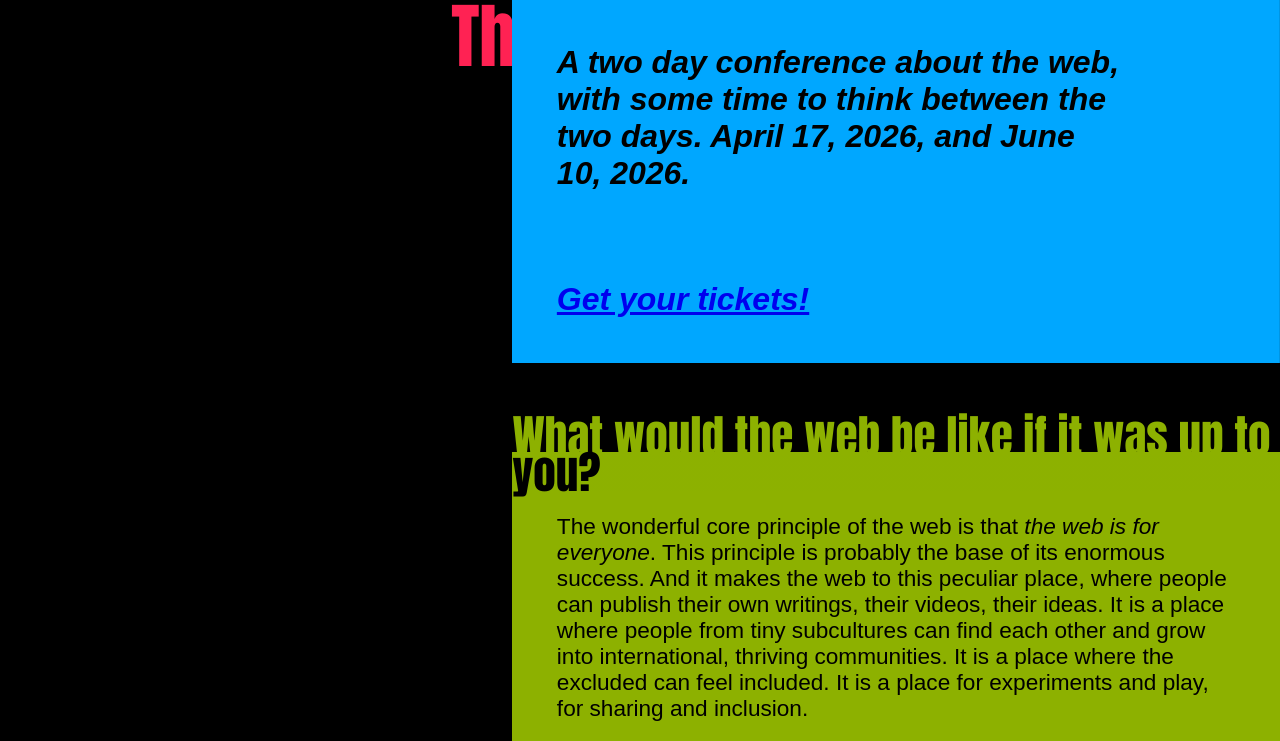
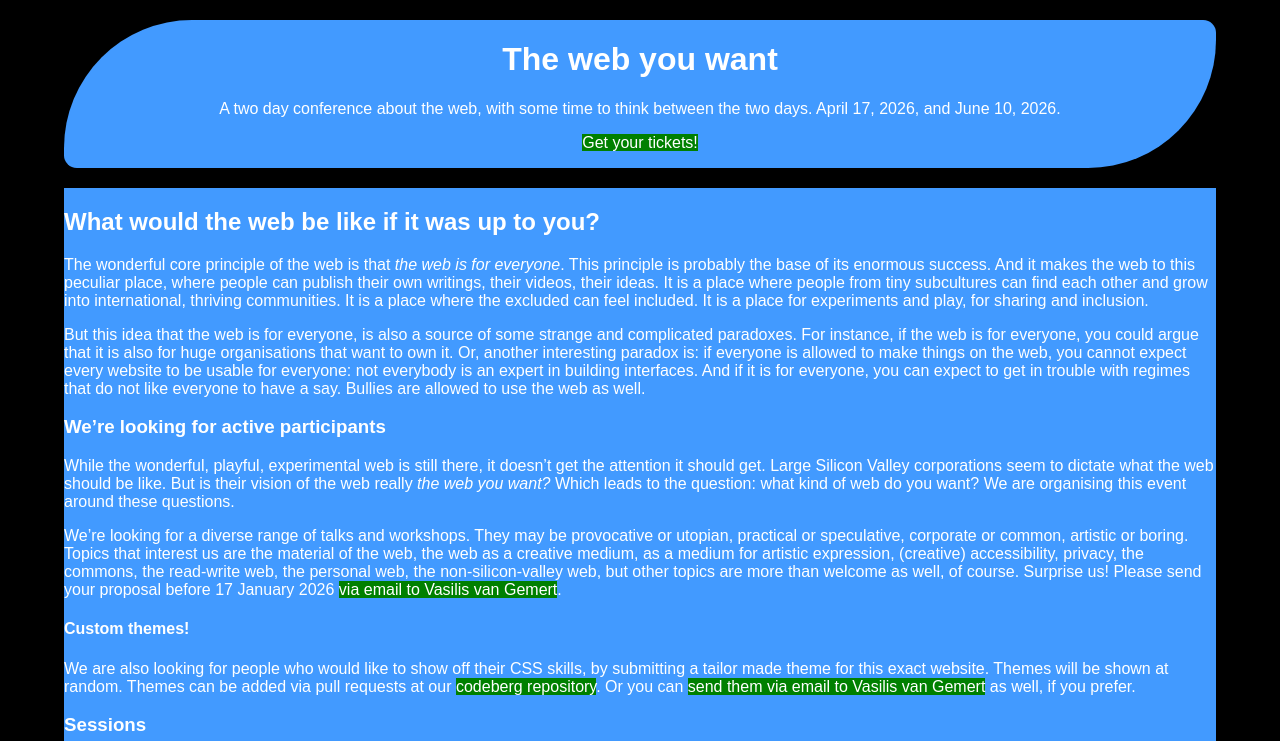
Before and after one commit to gijscreator/The-web-we-want, a plain HTML site: page index.html in a window 1280 px wide. Shown: the top 741 px of the page. Drawn offline with Linux system fonts and the light colour scheme; a small style sheet from the web is missing.

Commit message:
added gijs.css

```diff
--- /dev/null
+++ b/css/gijs.css
@@ -0,0 +1,136 @@
+/*
+CSS written by: Gijs
+
+Most selectors you’ll need are here. Feel free to add as many as you need.
+*/
+
+:root {
+--background-color-body: rgb(0, 0, 0);
+--background-color-boxes: rgb(66, 154, 255);
+--primary-text: rgb(255, 255, 255);
+--font-fam-main: sans-serif;
+}
+
+html {
+	color: var(--primary-text);
+	font-family: var(--font-fam-main);
+}
+
+body {
+	display: grid;
+	grid-template-columns: 1fr;
+	width: 90vw;
+	background-color: var(--background-color-body);
+	margin: 0 auto;
+	gap: 20px;
+
+}
+
+time {
+
+}
+p a {
+	background-color: green;
+	text-decoration: none;
+	color: white;
+
+
+}
+a:hover {
+
+}
+a:focus-visible {
+
+}
+a[href^="mailto:"] {
+
+}
+
+header {
+	margin-top: 20px;
+	background-color: var(--background-color-boxes);
+	border-radius: 10vw 1vw 10vw 1vw;
+	text-align: center;
+}
+
+h1 {
+	font-size: 2rem;
+
+	span:nth-of-type(2) {
+		color: white
+	}
+}
+
+h2 {
+
+}
+
+h3 {
+
+}
+
+h4 {
+
+}
+
+main {
+	background-color: var(--background-color-boxes);
+}
+
+section {
+	background-color: var(--background-color-boxes);
+}
+
+ul {
+
+}
+li {
+
+}
+li a {
+
+}
+li img {
+
+}
+
+aside {
+	background-color: var(--background-color-boxes);
+}
+aside:nth-of-type(2) {
+
+}
+
+details {
+
+}
+details[open] {
+
+}
+summary {
+
+}
+summary:focus-visible {
+
+}
+
+footer {
+	background-color: var(--background-color-boxes);
+}
+
+footer section {
+
+}
+
+[hidden] {
+
+}
+label {
+
+}
+input[type="checkbox"] {
+
+}
+input[type="range"] {
+
+}
--- a/index.html
+++ b/index.html
@@ -4,7 +4,7 @@
 	<meta charset="utf-8">
 	<meta name="viewport" content="width=device-width, initial-scale=1">
 	<title>The web you want</title>
-	<link rel="stylesheet" href="css/vasilis.css">
+	<link rel="stylesheet" href="css/gijs.css">
 	<meta name="description" content="A two day conference about the web, with some time to think between the two days. April 17, 2026, and June 10, 2026.">
 </head>
 
```
